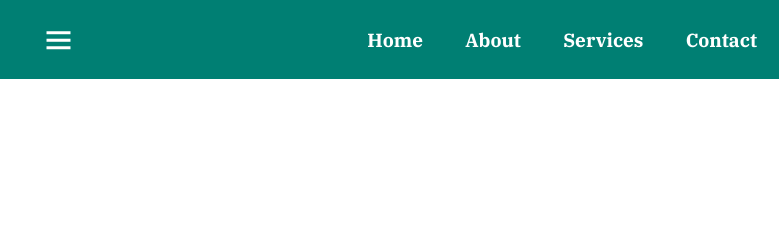
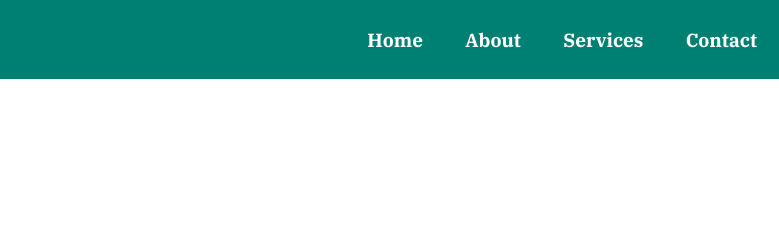
Before and after one commit to ahmedabdo090800/Simple-Portfolio-V.1, a plain HTML site: page index.html in a window 1280 px wide. Shown: the top 240 px of the page, 459-1238 px from the left. Drawn offline with nearby package versions, Linux system fonts and the light colour scheme; a web font is replaced by a local one.

Commit message:
Edit navbar

```diff
--- a/index.html
+++ b/index.html
@@ -13,7 +13,7 @@
 
     <header class="header">
         <a href="#" class="logo"><span>A7</span>med <span>3b</span>do</a>
-        <i class='bx bx-menu' id="menu-icon"></i>
+        <!-- <i class='bx bx-menu' id="menu-icon"></i> -->
 
         <nav class="navbar">
             <a href="#home">Home</a>
```
